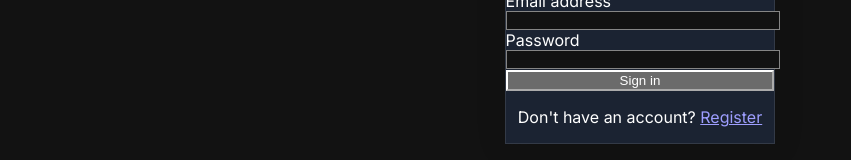
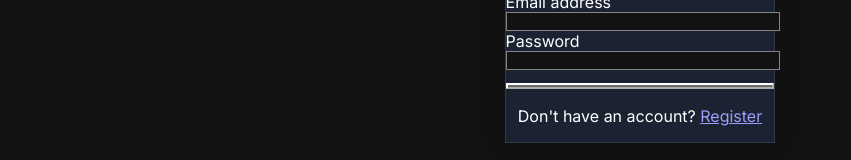
Before and after one commit to Rahim10020/DocClassifier, a Next.js app: page /login in a window 1280 px wide. Shown: the part 405-565 px from the top of the page, without its empty margins (0-851 px from the left). Built offline with nearby package versions, Linux system fonts and the light colour scheme.

Commit message:
modifs button

```diff
--- a/src/components/ui/button.tsx
+++ b/src/components/ui/button.tsx
@@ -33,11 +33,21 @@ export interface ButtonProps
 }
 
 const Button = React.forwardRef<HTMLButtonElement, ButtonProps>(
-    ({ className, variant, size, asChild = false, ...props }, ref) => {
-        const Comp = asChild ? 'span' : 'button';
+    ({ className, variant, size, asChild = false, children, ...props }, ref) => {
+        const buttonClasses = cn(buttonVariants({ variant, size, className }));
+
+        if (asChild && children) {
+            // When asChild is true, render children with button styling
+            return (
+                <span className={buttonClasses} {...props}>
+                    {children}
+                </span>
+            );
+        }
+
         return (
-            <Comp
-                className={cn(buttonVariants({ variant, size, className }))}
+            <button
+                className={buttonClasses}
                 ref={ref}
                 {...props}
             />
```
